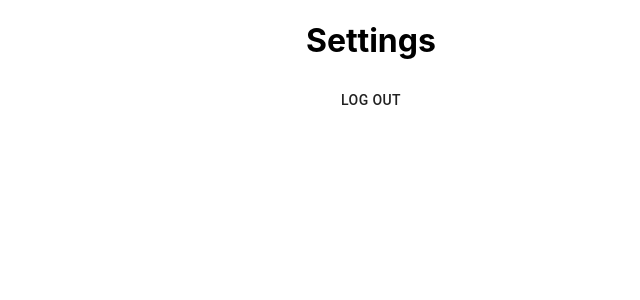
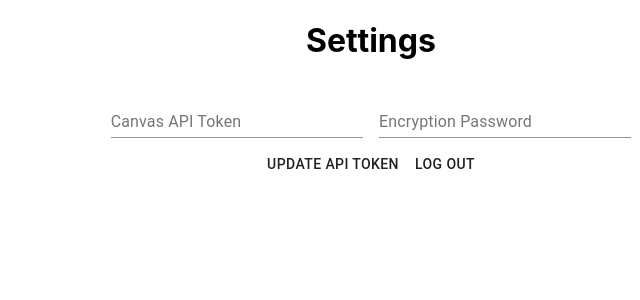
Before and after one commit to 394-s21/PeerPal, a React (Create React App) app: page /settings in a window 1280 px wide. Shown: the top 300 px of the page, without its empty margins (269-909 px from the left). Built offline with nearby package versions, Linux system fonts and the light colour scheme; no server answers.

Commit message:
Added cloud function for storing key

```diff
--- a/package.json
+++ b/package.json
@@ -8,6 +8,7 @@
     "@testing-library/jest-dom": "^5.11.4",
     "@testing-library/react": "^11.1.0",
     "@testing-library/user-event": "^12.1.10",
+    "crypto-js": "^4.0.0",
     "firebase": "^8.6.3",
     "react": "^17.0.2",
     "react-dom": "^17.0.2",
--- a/src/screens/Settings.js
+++ b/src/screens/Settings.js
@@ -1,13 +1,50 @@
-import React from 'react'
+import React, {useState} from 'react';
+import { makeStyles } from '@material-ui/core/styles';
+import TextField from '@material-ui/core/TextField';
 import Button from '@material-ui/core/Button';
+import fire from '../config/fire';
+
+const CryptoJS = require("crypto-js");
+
+
+const useStyles = makeStyles((theme) => ({
+  root: {
+    '& > *': {
+      margin: theme.spacing(1),
+      width: '25ch',
+    },
+  },
+}));
+
+const encryptToken = (key,encrypt) => {
+
+}
+
+
+const updateToken = (key,encrypt) =>{
+
+}
 
 const Settings = (props) => {
+    const classes = useStyles();
+    const[key,setKey] = useState("")
+    const[encrypt,setEncrypt] = useState("")
+
     return (
         <div>
             <h1>Settings</h1>
+
+            <form className={classes.root} noValidate autoComplete="off">
+                <TextField id="standard-basic" label="Canvas API Token" onChange = {e => setKey(e.target.value)}/>
+                <TextField id="standard-basic" label="Encryption Password" onChange = {e => setEncrypt(e.target.value)} />
+            </form>
+
+            <Button onClick={() => {updateToken(key, encrypt)}}> Update API Token</Button>
+
+
             <Button onClick={() => {props.handleLogout()}}>Log out</Button>
         </div>
     )
 }
 
-export default Settings
+export default Settings;
```
Also changed, not shown: 2 other files (tests, documents, lock files or other folders).
